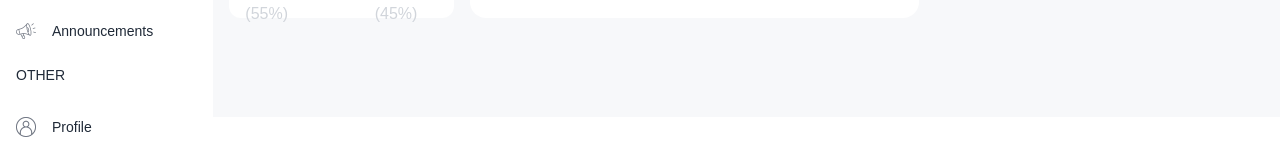
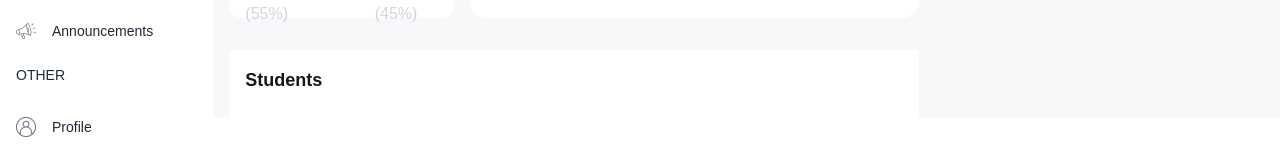
Before and after one commit to MilkiyasGebru/Next-UI-Components, a Next.js app: page /admin in a window 1280 px wide. Shown: the part 683-839 px from the top of the page. Built offline with nearby package versions, Linux system fonts and the light colour scheme.

Commit message:
Added the structure of the Finance Chart

```diff
--- a/app/(dashboard)/admin/page.jsx
+++ b/app/(dashboard)/admin/page.jsx
@@ -1,6 +1,7 @@
 import UserCard from "@/components/UserCard";
 import CountChart from "@/components/CountChart";
 import AttendanceChart from "@/components/AttendanceChart";
+import FinanceChart from "@/components/FinanceChart";
 
 export default function AdminPage(){
 
@@ -30,7 +31,14 @@ export default function AdminPage(){
                         <AttendanceChart />
                     </div>
 
+
                 </div>
+
+                {/*    Bottom Chart*/}
+                <div className="w-full h-[500px]">
+                    <FinanceChart />
+                </div>
+
 
             </div>
             {/*    Right*/}
--- /dev/null
+++ b/components/FinanceChart.jsx
@@ -0,0 +1,12 @@
+
+import Image from "next/image";
+export default function FinanceChart() {
+
+    return (
+        <div className="w-full h-full p-4 bg-white rounded">
+            <div className="flex justify-between items-center">
+                <h1 className="text-lg font-semibold">Students</h1>
+            </div>
+        </div>
+    )
+}
```
